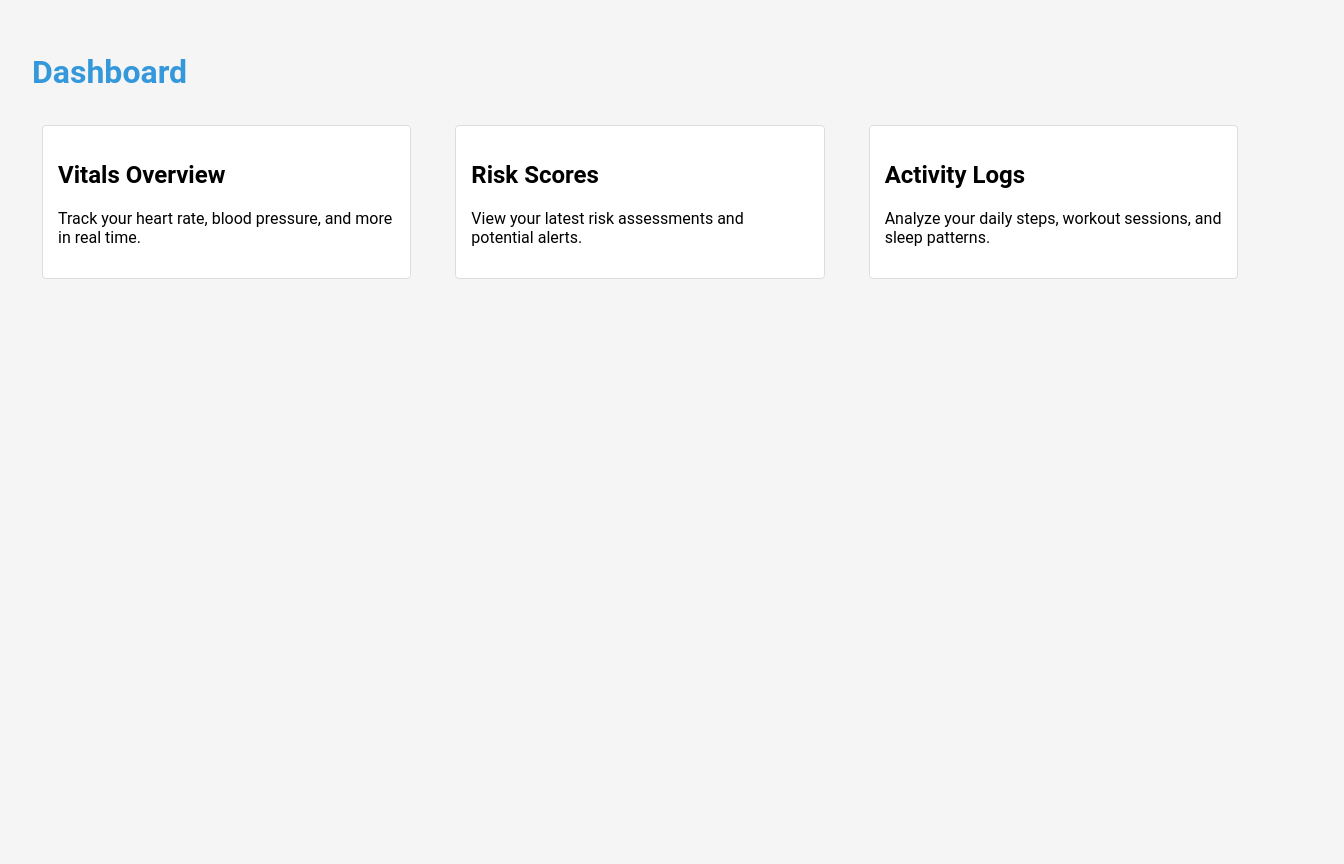
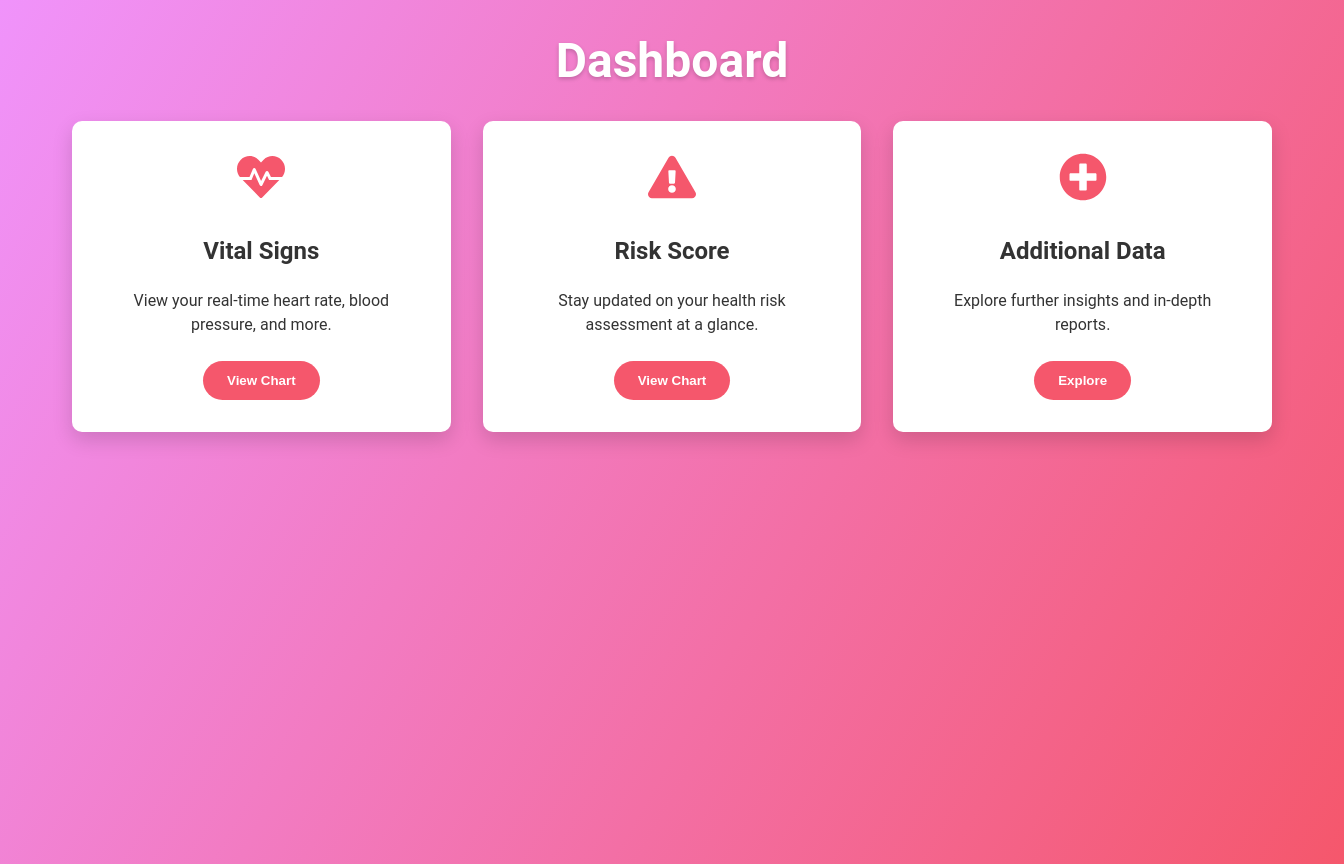
Before and after one commit to Dhrishit04/HealthSim, a React (Create React App) app in the folder FrontEnd/: page /dashboard in a window 1280 px wide. Shown: the whole page, 1344 px wide, since content can reach past the window. Before the commit the page ends 800 px from the top, so only its background shows below. Built offline with nearby package versions, Linux system fonts and the light colour scheme.

Commit message:
Adding design file for setting, dashboardpage and history

```diff
--- a/FrontEnd/src/pages/DashboardPage.js
+++ b/FrontEnd/src/pages/DashboardPage.js
@@ -1,10 +1,38 @@
 import React from 'react';
-import Dashboard from '../components/dashboard/Dashboard';
+import './DashboardPage.scss';
+
+// Example icons from React Icons (npm install react-icons)
+// Replace these with your preferred icons or an alternative library
+import { FaHeartbeat, FaExclamationTriangle, FaPlusCircle } from 'react-icons/fa';
 
 const DashboardPage = () => {
   return (
-    <div>
-      <Dashboard />
+    <div className="dashboardContainer">
+      <header className="dashboardHeader">
+        <h1>Dashboard</h1>
+      </header>
+      <section className="dashboardContent">
+        <div className="card">
+          <FaHeartbeat className="cardIcon" />
+          <h2>Vital Signs</h2>
+          <p>View your real-time heart rate, blood pressure, and more.</p>
+          <button className="cardButton">View Chart</button>
+        </div>
+
+        <div className="card">
+          <FaExclamationTriangle className="cardIcon" />
+          <h2>Risk Score</h2>
+          <p>Stay updated on your health risk assessment at a glance.</p>
+          <button className="cardButton">View Chart</button>
+        </div>
+
+        <div className="card">
+          <FaPlusCircle className="cardIcon" />
+          <h2>Additional Data</h2>
+          <p>Explore further insights and in-depth reports.</p>
+          <button className="cardButton">Explore</button>
+        </div>
+      </section>
     </div>
   );
 };
--- /dev/null
+++ b/FrontEnd/src/pages/DashboardPage.scss
@@ -0,0 +1,87 @@
+@import '../assets/styles/variables';
+@import '../assets/styles/mixins';
+
+.dashboardContainer {
+  width: 100%;
+  min-height: 100vh;
+  /* Vibrant gradient background for contrast */
+  background: linear-gradient(120deg, #f093fb, #f5576c);
+  color: #fff;
+  display: flex;
+  flex-direction: column;
+  align-items: center;
+  padding: 2rem;
+  font-family: 'Roboto', sans-serif;
+
+  .dashboardHeader {
+    margin-bottom: 2rem;
+
+    h1 {
+      font-size: 3rem;
+      font-weight: bold;
+      text-shadow: 0 2px 4px rgba(0, 0, 0, 0.2);
+      margin: 0;
+    }
+  }
+
+  .dashboardContent {
+    display: grid;
+    /* Responsive grid: minimum 280px wide per card */
+    grid-template-columns: repeat(auto-fill, minmax(280px, 1fr));
+    gap: 2rem;
+    width: 100%;
+    max-width: 1200px;
+    padding: 0 1rem;
+
+    .card {
+      background: #fff;
+      color: #333;
+      border-radius: 10px;
+      padding: 2rem;
+      box-shadow: 0 8px 20px rgba(0, 0, 0, 0.15);
+      display: flex;
+      flex-direction: column;
+      align-items: center;
+      text-align: center;
+      transition: transform 0.3s ease, box-shadow 0.3s ease;
+
+      &:hover {
+        transform: translateY(-5px);
+        box-shadow: 0 10px 25px rgba(0, 0, 0, 0.2);
+      }
+
+      .cardIcon {
+        font-size: 3rem;
+        color: #f5576c;
+        margin-bottom: 1rem;
+      }
+
+      h2 {
+        margin-bottom: 0.5rem;
+        font-size: 1.5rem;
+      }
+
+      p {
+        margin-bottom: 1.5rem;
+        font-size: 1rem;
+        line-height: 1.5;
+      }
+
+      .cardButton {
+        background-color: #f5576c;
+        color: #fff;
+        border: none;
+        padding: 0.75rem 1.5rem;
+        border-radius: 25px;
+        cursor: pointer;
+        font-weight: 600;
+        transition: background-color 0.3s ease, box-shadow 0.3s ease;
+
+        &:hover {
+          background-color: darken(#f5576c, 10%);
+          box-shadow: 0 5px 15px rgba(0, 0, 0, 0.2);
+        }
+      }
+    }
+  }
+}
--- a/FrontEnd/src/pages/History.js
+++ b/FrontEnd/src/pages/History.js
@@ -1,10 +1,18 @@
 import React from 'react';
+import './History.scss';
 
 const History = () => {
   return (
-    <div>
-      <h1>History</h1>
-      <p>Display historical data here.</p>
+    <div className="historyContainer">
+      <header className="historyHeader">
+        <h1>History</h1>
+      </header>
+      <section className="historyContent">
+        <p>Review your historical health data and insights over time.</p>
+        <div className="chartPlaceholder">
+          Chart placeholder for historical data...
+        </div>
+      </section>
     </div>
   );
 };
--- /dev/null
+++ b/FrontEnd/src/pages/History.scss
@@ -0,0 +1,39 @@
+@import '../assets/styles/variables';
+@import '../assets/styles/mixins';
+
+.historyContainer {
+  width: 100%;
+  min-height: 100vh;
+  background: linear-gradient(135deg, #16a085, #1abc9c);
+  display: flex;
+  flex-direction: column;
+  align-items: center;
+  padding: 3rem;
+  font-family: 'Roboto', sans-serif;
+  color: #fff;
+}
+
+.historyHeader {
+  h1 {
+    font-size: 2.5rem;
+    margin-bottom: 1rem;
+  }
+}
+
+.historyContent {
+  max-width: 800px;
+  text-align: center;
+
+  p {
+    font-size: 1.2rem;
+    margin-bottom: 2rem;
+  }
+
+  .chartPlaceholder {
+    background: rgba(255, 255, 255, 0.85);
+    padding: 2rem;
+    border-radius: 10px;
+    color: $text-color;
+    box-shadow: 0 6px 20px rgba(0, 0, 0, 0.1);
+  }
+}
--- a/FrontEnd/src/pages/Home.js
+++ b/FrontEnd/src/pages/Home.js
@@ -1,7 +1,14 @@
 import React from 'react';
+import { useNavigate } from 'react-router-dom';
 import './Home.scss';
 
 const Home = () => {
+  const navigate = useNavigate();
+
+  const handleGetStarted = () => {
+    navigate('/dashboard');
+  };
+
   return (
     <div className="homeContainer">
       <div className="dynamicBackground"></div>
@@ -9,7 +16,7 @@ const Home = () => {
         <div className="heroContent">
           <h1>Welcome to the IoT Dashboard</h1>
           <p>Monitor your health data, track risk scores, and stay informed.</p>
-          <button className="ctaButton">Get Started</button>
+          <button className="ctaButton" onClick={handleGetStarted}>Get Started</button>
         </div>
         <div className="decorativeShapes">
           <span className="shape shape1"></span>
--- a/FrontEnd/src/pages/Settings.js
+++ b/FrontEnd/src/pages/Settings.js
@@ -1,10 +1,18 @@
 import React from 'react';
+import './Settings.scss';
 
 const Settings = () => {
   return (
-    <div>
-      <h1>Settings</h1>
-      <p>Manage your preferences here.</p>
+    <div className="settingsContainer">
+      <header className="settingsHeader">
+        <h1>Settings</h1>
+      </header>
+      <section className="settingsContent">
+        <p>Manage your preferences and account settings.</p>
+        <div className="settingsCard">
+          Settings options placeholder...
+        </div>
+      </section>
     </div>
   );
 };
--- /dev/null
+++ b/FrontEnd/src/pages/Settings.scss
@@ -0,0 +1,39 @@
+@import '../assets/styles/variables';
+@import '../assets/styles/mixins';
+
+.settingsContainer {
+  width: 100%;
+  min-height: 100vh;
+  background: linear-gradient(135deg, #e67e22, #e74c3c);
+  display: flex;
+  flex-direction: column;
+  align-items: center;
+  padding: 3rem;
+  font-family: 'Roboto', sans-serif;
+  color: #fff;
+}
+
+.settingsHeader {
+  h1 {
+    font-size: 2.5rem;
+    margin-bottom: 1rem;
+  }
+}
+
+.settingsContent {
+  max-width: 600px;
+  text-align: center;
+
+  p {
+    font-size: 1.2rem;
+    margin-bottom: 2rem;
+  }
+
+  .settingsCard {
+    background: rgba(255, 255, 255, 0.85);
+    padding: 2rem;
+    border-radius: 10px;
+    color: $text-color;
+    box-shadow: 0 6px 20px rgba(0, 0, 0, 0.1);
+  }
+}
--- /dev/null
+++ b/package.json
@@ -0,0 +1,5 @@
+{
+  "dependencies": {
+    "react-icons": "^5.5.0"
+  }
+}
```
Also changed, not shown: FrontEnd/src/pages/Home.scss (+4 -10 lines), 1 other file (tests, documents, lock files or other folders).
